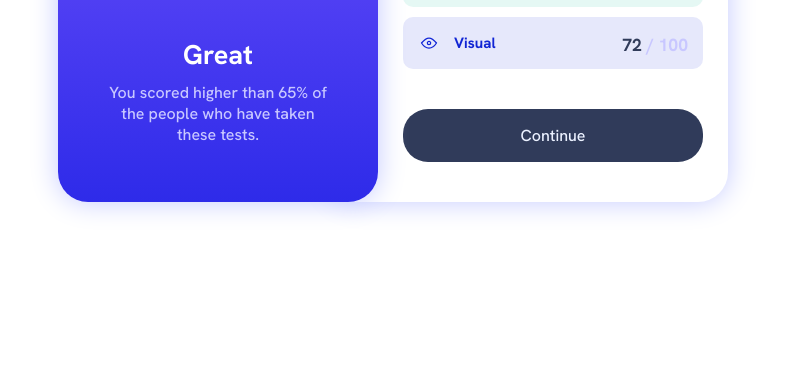
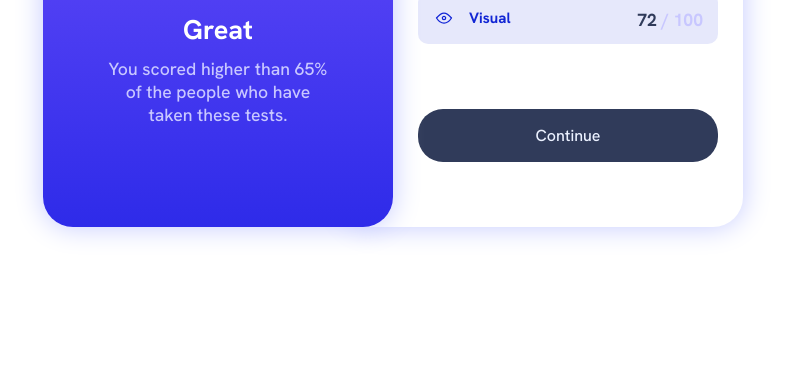
Before and after one commit to Rilssy/stats, a plain HTML site: page index.html in a window 1280 px wide. Shown: the part 423-800 px from the top of the page, without its empty margins (222-1007 px from the left). Drawn offline with Linux system fonts and the light colour scheme.

Commit message:
changed size

```diff
--- a/sass/_medium.scss
+++ b/sass/_medium.scss
@@ -7,8 +7,8 @@
 		justify-content: center;
 
 		&__main {
-			height: 450px;
-			min-width: 320px;
+			height: 500px;
+			min-width: 350px;
 			border-radius: 30px;
 			box-shadow: 0px 0px 28px 0px rgba(196, 202, 255, 1);
 		}
@@ -24,13 +24,14 @@
 			}
 			p {
 				width: 220px;
+				font-size: 1.1rem;
 			}
 		}
 
 		&__stats {
 			top: 0;
 			left: -50px;
-			height: 450px;
+			height: 500px;
 			width: 400px;
 			border-radius: 30px;
 			padding-right: 25px;
@@ -48,7 +49,7 @@
 			padding: 1rem;
 		}
 		&__continue a {
-			margin: 40px 0;
+			margin: 65px 0;
 		}
 	}
 }
```
Also changed, not shown: css/style.css, 1 other file.
